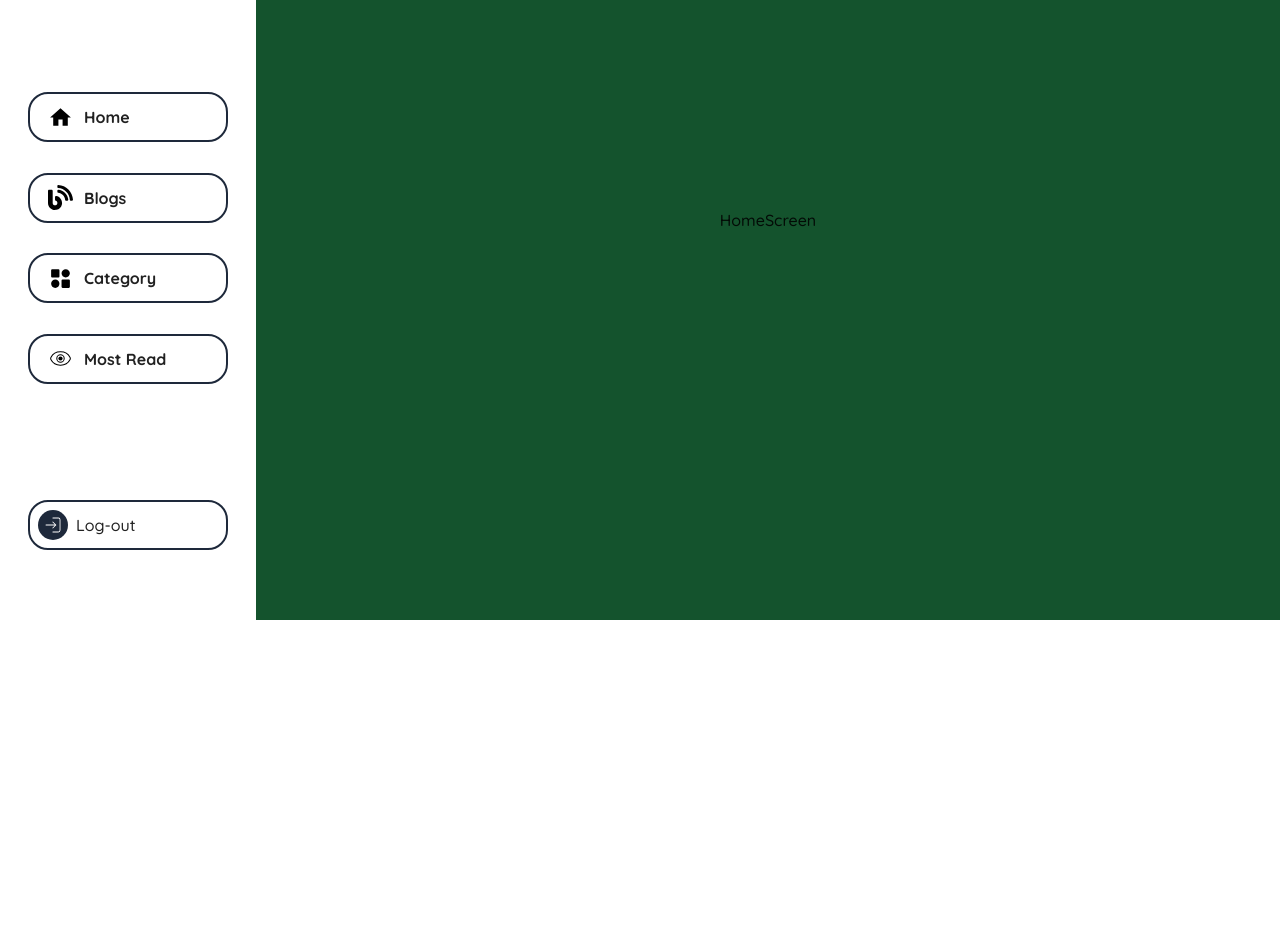
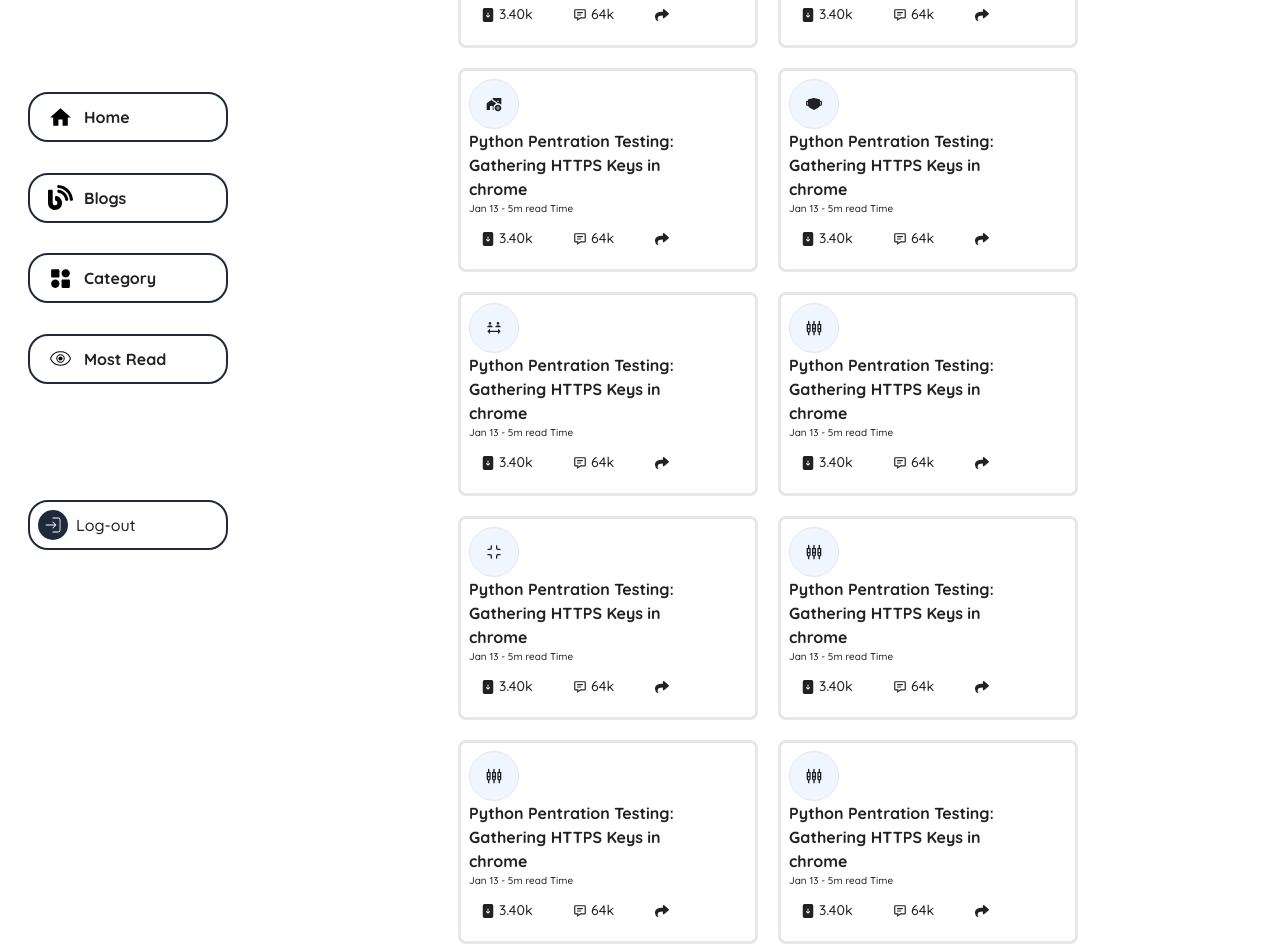
Before and after one commit to JoannaJeca/CMS, a React (Vite) app in the folder FE/: page / in a window 1280 px wide. Shown: the part 180-1132 px from the top of the page. Before the commit the page ends 800 px from the top, so only its background shows below. Built offline with nearby package versions, Linux system fonts and the light colour scheme.

Commit message:
added outlet fix

```diff
--- a/FE/src/Layout/Layout.tsx
+++ b/FE/src/Layout/Layout.tsx
@@ -6,7 +6,9 @@ const Layout = () => {
   return (
     <div className="flex justify-center items-center">
       <SideBar />
-      <Outlet />
+      <div className="w-[80%]">
+        <Outlet />
+      </div>
     </div>
   );
 };
--- /dev/null
+++ b/FE/src/pages/Carddesign.tsx
@@ -0,0 +1,52 @@
+import React from "react";
+
+interface iProps {
+  icon?: React.ReactNode;
+  Text?: string;
+  shortwritup?: string;
+  px?: string;
+  arrow?: React.ReactNode;
+  amount?: string;
+  comments?: React.ReactNode;
+  total?: string;
+  share?: React.ReactNode;
+}
+const Carddesign = ({
+  icon,
+  Text,
+  shortwritup,
+  arrow,
+  amount,
+  comments,
+
+  total,
+  share,
+}: iProps) => {
+  return (
+    <div>
+      <div className=" h-[100%] w-[300px] boder rounded-lg p-2 transition-all duration-300 cursor-pointer hover:shadow-lg border-[3px] ">
+        <div className=" h-[90%] w-[90%] flex  justify-center flex-col">
+          <div className=" h-[50px] w-[50px] bg-blue-50 border rounded-full flex items-center justify-center">
+            {icon}
+          </div>
+          <h1 className=" font-bold text-[16px] whitespace-normal">{Text}</h1>
+          <h3 className=" text-[10px]">{shortwritup}</h3>
+
+          <div className=" h-[ 200px] flex items-center justify-between w-[75%] text-[14px]  m-3">
+            <div className="   gap-1 flex items-center">
+              {arrow}
+              {amount}
+            </div>
+            <div className=" flex  gap-1 items-center">
+              {comments}
+              {total}
+            </div>
+            <div>{share}</div>
+          </div>
+        </div>
+      </div>
+    </div>
+  );
+};
+
+export default Carddesign;
--- a/FE/src/pages/home/Blogs.tsx
+++ b/FE/src/pages/home/Blogs.tsx
@@ -2,7 +2,7 @@ import HeadBlog from "./HeadBlog";
 
 const Blogs = () => {
   return (
-    <div className="bg-green-400 w-[80%] h-screen flex justify-center">
+    <div className="bg-green-400 w-full h-screen flex justify-center">
       <HeadBlog />
     </div>
   );
--- a/FE/src/pages/home/HomeScreen.tsx
+++ b/FE/src/pages/home/HomeScreen.tsx
@@ -1,11 +1,145 @@
-
+import Carddesign from "../Carddesign";
+import { FaShare } from "react-icons/fa";
+import { BiMessageDetail } from "react-icons/bi";
+import { MdOutlineSettingsInputComposite } from "react-icons/md";
+import { VscSettingsGear } from "react-icons/vsc";
+import { BsFileArrowDownFill } from "react-icons/bs";
+import { MdAddHomeWork } from "react-icons/md";
+import { RiSurgicalMaskFill } from "react-icons/ri";
+import { MdSocialDistance } from "react-icons/md";
+import { LuMinimize } from "react-icons/lu";
 
 const HomeScreen = () => {
   return (
-    <div className='w-[80%] h-[100vh] bg-green-900 flex justify-center items-center'>
-      HomeScreen
+    <div>
+      <div className=" w-full h-screen flex justify-center items-center   p-3">
+        <div className=" w-[90%] h-[100%] p-3 ">
+          <div className=" h-[100%] w-[100%]  flex items-center  gap-5 flex-wrap justify-center">
+            <Carddesign
+              icon={<MdOutlineSettingsInputComposite />}
+              Text="Python Pentration Testing: Gathering HTTPS Keys in chrome"
+              shortwritup=" Jan 13 - 5m read Time"
+              arrow={<BsFileArrowDownFill />}
+              amount="3.40k"
+              comments={<BiMessageDetail />}
+              total="64k"
+              share={<FaShare />}
+            />
+            <Carddesign
+              icon={<VscSettingsGear />}
+              Text="Python Pentration Testing: Gathering HTTPS Keys in chrome"
+              shortwritup=" Jan 13 - 5m read Time"
+              arrow={<BsFileArrowDownFill />}
+              amount="3.40k"
+              comments={<BiMessageDetail />}
+              total="64k"
+              share={<FaShare />}
+            />
+            <Carddesign
+              icon={<MdAddHomeWork />}
+              Text="Python Pentration Testing: Gathering HTTPS Keys in chrome"
+              shortwritup=" Jan 13 - 5m read Time"
+              arrow={<BsFileArrowDownFill />}
+              amount="3.40k"
+              comments={<BiMessageDetail />}
+              total="64k"
+              share={<FaShare />}
+            />
+            <Carddesign
+              icon={<RiSurgicalMaskFill />}
+              Text="Python Pentration Testing: Gathering HTTPS Keys in chrome"
+              shortwritup=" Jan 13 - 5m read Time"
+              arrow={<BsFileArrowDownFill />}
+              amount="3.40k"
+              comments={<BiMessageDetail />}
+              total="64k"
+              share={<FaShare />}
+            />
+            <Carddesign
+              icon={<MdSocialDistance />}
+              Text="Python Pentration Testing: Gathering HTTPS Keys in chrome"
+              shortwritup=" Jan 13 - 5m read Time"
+              arrow={<BsFileArrowDownFill />}
+              amount="3.40k"
+              comments={<BiMessageDetail />}
+              total="64k"
+              share={<FaShare />}
+            />
+            <Carddesign
+              icon={<MdOutlineSettingsInputComposite />}
+              Text="Python Pentration Testing: Gathering HTTPS Keys in chrome"
+              shortwritup=" Jan 13 - 5m read Time"
+              arrow={<BsFileArrowDownFill />}
+              amount="3.40k"
+              comments={<BiMessageDetail />}
+              total="64k"
+              share={<FaShare />}
+            />
+            <Carddesign
+              icon={<LuMinimize />}
+              Text="Python Pentration Testing: Gathering HTTPS Keys in chrome"
+              shortwritup=" Jan 13 - 5m read Time"
+              arrow={<BsFileArrowDownFill />}
+              amount="3.40k"
+              comments={<BiMessageDetail />}
+              total="64k"
+              share={<FaShare />}
+            />
+            <Carddesign
+              icon={<MdOutlineSettingsInputComposite />}
+              Text="Python Pentration Testing: Gathering HTTPS Keys in chrome"
+              shortwritup=" Jan 13 - 5m read Time"
+              arrow={<BsFileArrowDownFill />}
+              amount="3.40k"
+              comments={<BiMessageDetail />}
+              total="64k"
+              share={<FaShare />}
+            />
+            <Carddesign
+              icon={<MdOutlineSettingsInputComposite />}
+              Text="Python Pentration Testing: Gathering HTTPS Keys in chrome"
+              shortwritup=" Jan 13 - 5m read Time"
+              arrow={<BsFileArrowDownFill />}
+              amount="3.40k"
+              comments={<BiMessageDetail />}
+              total="64k"
+              share={<FaShare />}
+            />
+            <Carddesign
+              icon={<MdOutlineSettingsInputComposite />}
+              Text="Python Pentration Testing: Gathering HTTPS Keys in chrome"
+              shortwritup=" Jan 13 - 5m read Time"
+              arrow={<BsFileArrowDownFill />}
+              amount="3.40k"
+              comments={<BiMessageDetail />}
+              total="64k"
+              share={<FaShare />}
+            />
+            <Carddesign
+              icon={<MdOutlineSettingsInputComposite />}
+              Text="Python Pentration Testing: Gathering HTTPS Keys in chrome"
+              shortwritup=" Jan 13 - 5m read Time"
+              arrow={<BsFileArrowDownFill />}
+              amount="3.40k"
+              comments={<BiMessageDetail />}
+              total="64k"
+              share={<FaShare />}
+            />
+            <Carddesign
+              icon={<MdOutlineSettingsInputComposite />}
+              Text="Python Pentration Testing: Gathering HTTPS Keys in chrome"
+              shortwritup=" Jan 13 - 5m read Time"
+              arrow={<BsFileArrowDownFill />}
+              amount="3.40k"
+              comments={<BiMessageDetail />}
+              total="64k"
+              share={<FaShare />}
+            />
+          </div>
+        </div>
+      </div>
     </div>
-  )
-}
+  );
+};
 
-export default HomeScreen
+export default HomeScreen;
```
